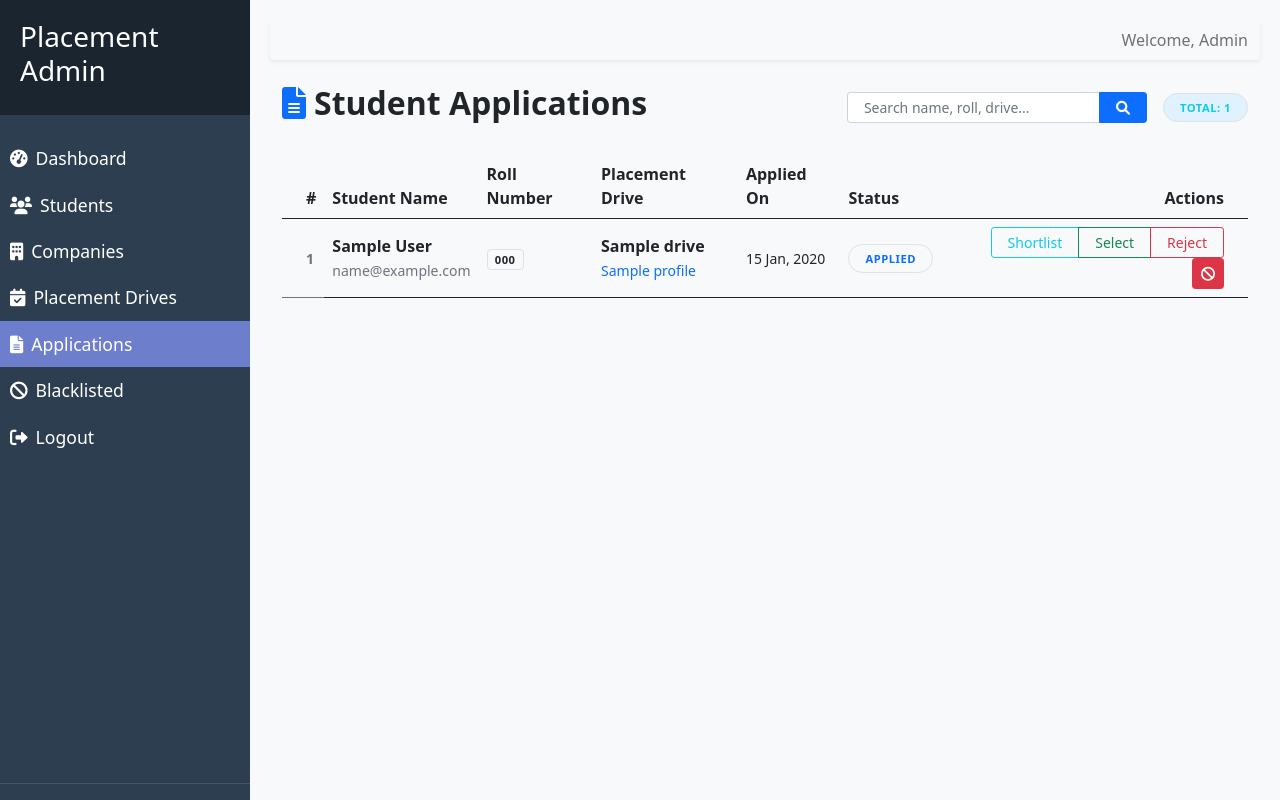
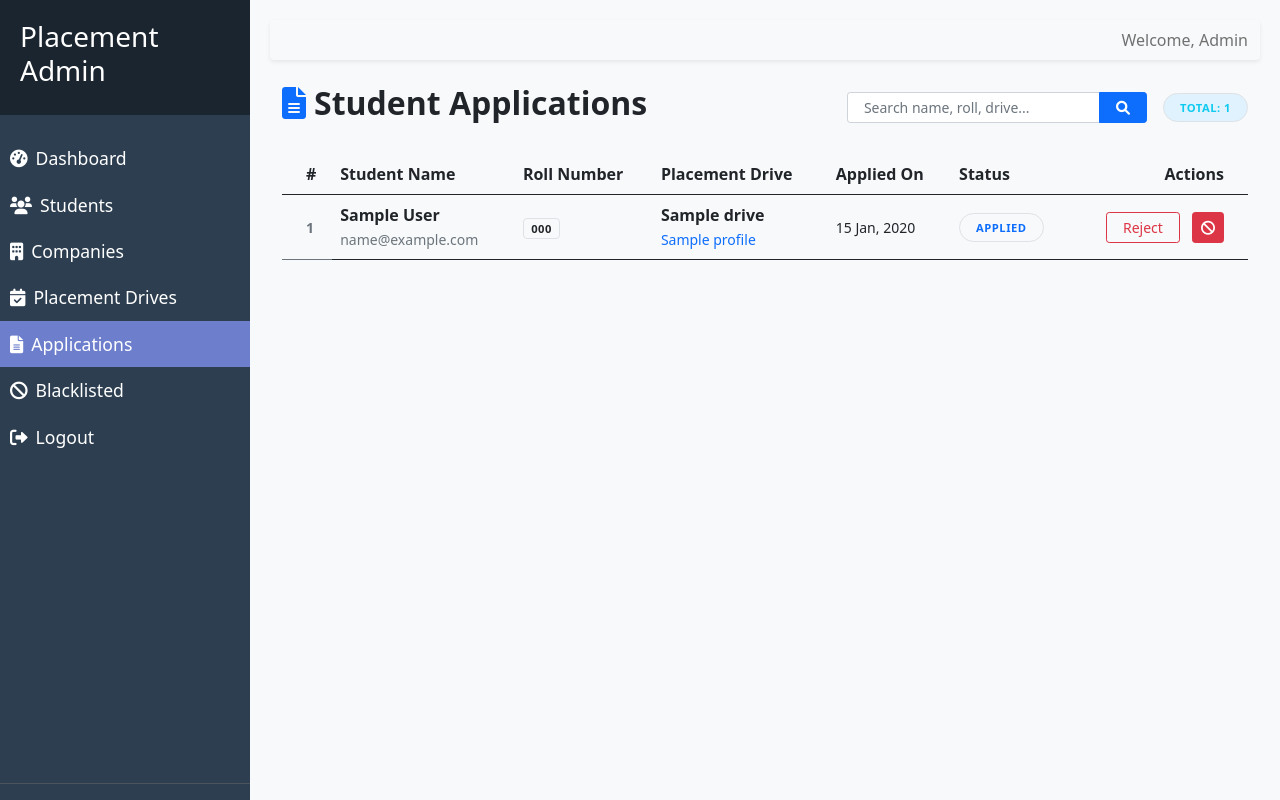
Before and after one commit to 24f2005923/Placement-Portal-Application, a Flask app: page /admin/applications in a window 1280 px wide. Run offline with Flask 3, Linux system fonts and the light colour scheme; a user stored in the database is signed in; tables that the repository leaves empty hold one stand-in row (values such as "Sample post"); some libraries are stand-ins or nearby versions.

Commit message:
Milestone-PPA Flask-Integration

```diff
--- /dev/null
+++ b/out.txt
@@ -0,0 +1,3 @@
+Admin accounts found:
+(2, 'admin@test.com', 'scrypt:32768:8:1$hQEOtcegXDZHG9zz$d8a1e94a8da29f6c8cd1a508fe2b35fd9db705ab5ccc920b7ea478c7568cad0127866769f05fdc375cc780d0b37ce43a0989081b2b7c556b29bd040e431c3bad', 'admin', 'active', '2026-02-24 15:50:52.384120', None)
+(5, 'admin@admin', 'scrypt:32768:8:1$hDRc3xN6CMyZ81Bg$91253a8b2c3d2a69e6a906976d26b0a853e083ce33d9597f96a776a119d26d1d962d4733a8753a649c0633d62895d704c16e8b183e105d1f1c72bb598a589eec', 'admin', 'active', '2026-02-24 16:25:03.275954', '2026-03-10 21:02:28.206554')
--- a/templates/admin/applications.html
+++ b/templates/admin/applications.html
@@ -63,10 +63,6 @@
                         </td>
                         <td class="pe-4 text-end">
                             <div class="btn-group btn-group-sm">
-                                <button class="btn btn-outline-info px-3 update-status" data-id="{{ app.id }}"
-                                    data-status="Shortlisted">Shortlist</button>
-                                <button class="btn btn-outline-success px-3 update-status" data-id="{{ app.id }}"
-                                    data-status="Selected">Select</button>
                                 <button class="btn btn-outline-danger px-3 update-status" data-id="{{ app.id }}"
                                     data-status="Rejected">Reject</button>
                             </div>
```
Also changed, not shown: instance/placement_portal.db.
